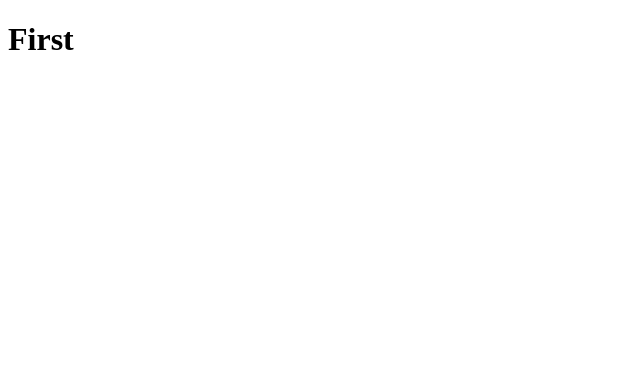
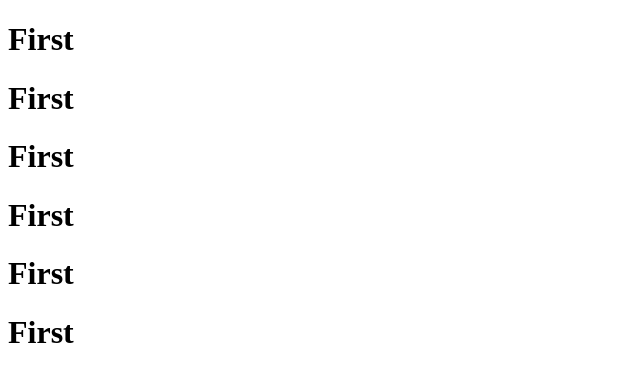
Before and after one commit to warakornC/cc16-GroupProject.wongnai, a plain HTML site: page index.html in a window 1280 px wide. Shown: the whole page, without its empty margins (0-640 px from the left). Drawn offline with Linux system fonts and the light colour scheme.

Commit message:
hello world

```diff
--- a/index.html
+++ b/index.html
@@ -7,5 +7,10 @@
 </head>
 <body>
     <h1>First</h1>
+    <h1>First</h1>
+    <h1>First</h1>
+    <h1>First</h1>
+    <h1>First</h1>
+    <h1>First</h1>
 </body>
 </html>
```
